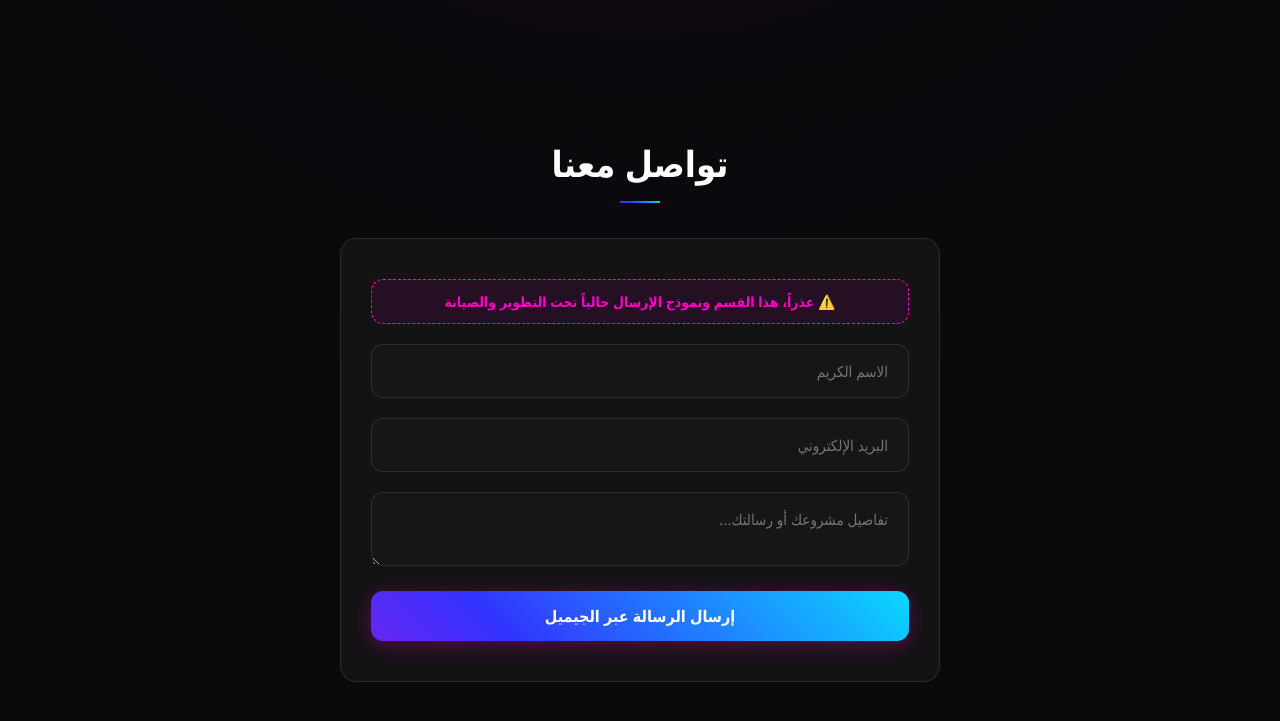
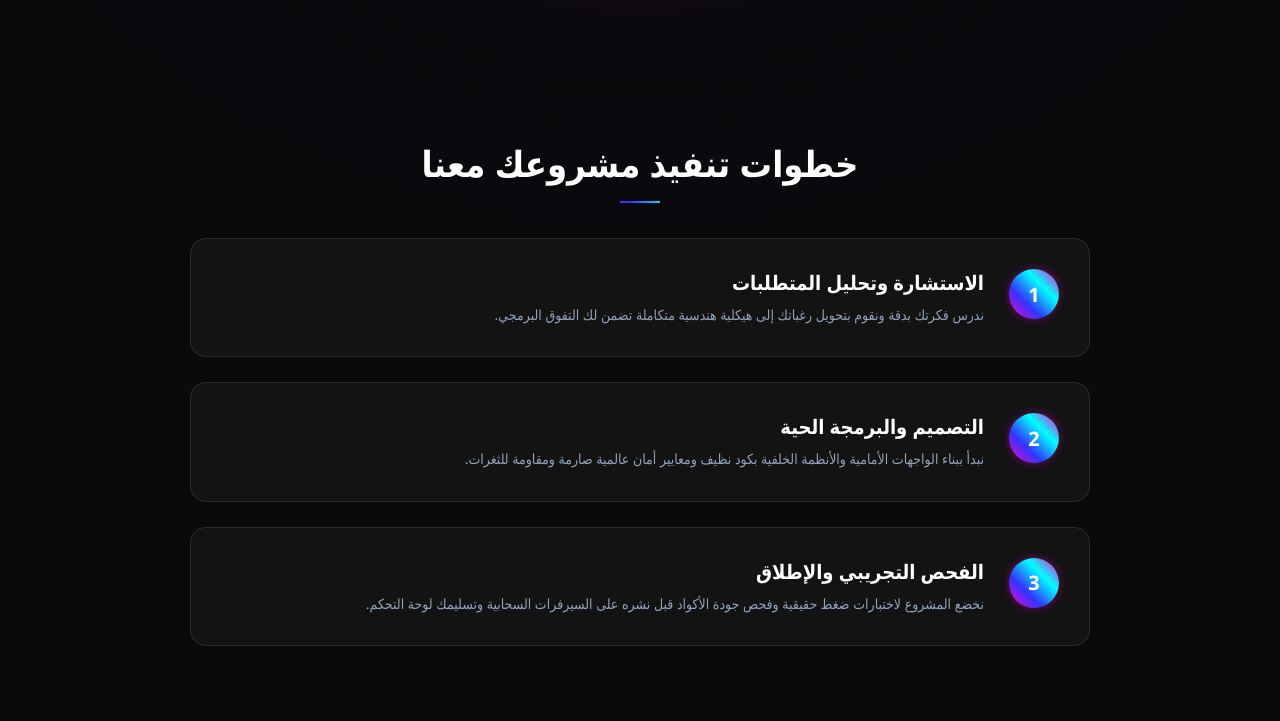
Before and after one commit to abdulreadhido-maker/j, a plain HTML site: page index.html in a window 1280 px wide. Shown: the part 1779-2500 px from the top of the page. Drawn offline with nearby package versions, Linux system fonts and the light colour scheme.

Commit message:
Update index.html

```diff
--- a/index.html
+++ b/index.html
@@ -18,6 +18,7 @@
             --nav-bg: rgba(10, 10, 12, 0.8);
             --price-color: #00ffff;
             --blur-amount: 0px;
+            --green: #00ff88;
         }
 
         [data-theme="light"] {
@@ -68,7 +69,7 @@
             animation: logoPulse 1.5s infinite ease-in-out, gradientShift 5s infinite linear; letter-spacing: 2px;
         }
 
-        /* قائمة المهمات (Nav) بتأثير النيون المتوهج والمتحرك */
+        /* قائمة التنقل (Nav) */
         nav {
             position: fixed; top: 0; left: 0; width: 100%; display: flex; justify-content: space-between; align-items: center;
             padding: 15px 8%; background: var(--nav-bg); backdrop-filter: blur(12px); -webkit-backdrop-filter: blur(12px);
@@ -133,12 +134,13 @@
         .gallery-overlay { position: absolute; top: 0; left: 0; width: 100%; height: 100%; background: linear-gradient(to top, rgba(10, 10, 12, 0.95) 20%, rgba(10, 10, 12, 0.2)); display: flex; flex-direction: column; justify-content: flex-end; padding: 25px; opacity: 0; transition: opacity 0.4s ease; backdrop-filter: blur(3px); }
         .gallery-item:hover .gallery-overlay { opacity: 1; }
 
-        /* نموذج التواصل */
-        .contact-container { max-width: 600px; margin: 0 auto; }
-        .under-development-tag { background: rgba(255, 0, 204, 0.08); border: 1px dashed #ff00cc; padding: 12px; border-radius: 12px; text-align: center; color: #ff00cc; font-weight: 600; font-size: 14px; margin-bottom: 20px; }
-        .form-group { margin-bottom: 20px; }
-        .form-group input, .form-group textarea { width: 100%; padding: 16px 20px; background-color: var(--card-bg); border: 1px solid var(--border-color); border-radius: 12px; color: var(--text-main); font-size: 15px; outline: none; transition: border-color 0.3s, box-shadow 0.3s; }
-        .form-group input:focus, .form-group textarea:focus { border-color: #ff00cc; box-shadow: 0 0 15px rgba(255, 0, 204, 0.3); }
+        /* قسم خريطة الطريق البديل والمفيد للزبون */
+        .roadmap-container { display: flex; flex-direction: column; gap: 25px; max-width: 900px; margin: 0 auto; }
+        .roadmap-step { display: flex; align-items: flex-start; gap: 25px; background: var(--card-bg); border: 1px solid var(--border-color); padding: 30px; border-radius: 16px; backdrop-filter: blur(6px); transition: 0.3s; }
+        .roadmap-step:hover { border-color: var(--cyan); box-shadow: 0 0 15px rgba(0, 255, 255, 0.15); transform: translateX(-5px); }
+        .step-badge { background: var(--primary-gradient); color: #fff; font-size: 20px; font-weight: 900; width: 50px; height: 50px; display: flex; justify-content: center; align-items: center; border-radius: 50%; flex-shrink: 0; box-shadow: 0 0 10px rgba(255,0,204,0.4); }
+        .step-text h3 { font-size: 20px; color: var(--white); margin-bottom: 8px; }
+        .step-text p { font-size: 14px; color: var(--secondary); line-height: 1.6; }
 
         #topBtn { position: fixed; bottom: 30px; left: 30px; width: 50px; height: 50px; background: var(--primary-gradient); background-size: 300%; border: none; border-radius: 50%; color: #ffffff; font-size: 22px; font-weight: bold; cursor: pointer; display: none; justify-content: center; align-items: center; z-index: 99; animation: gradientShift 5s infinite linear; box-shadow: 0 0 15px #ff00cc; }
 
@@ -157,6 +159,7 @@
             }
             .nav-links.active { display: flex; }
             .nav-right { gap: 10px; }
+            .roadmap-step { flex-direction: column; gap: 15px; }
         }
     </style>
 </head>
@@ -178,7 +181,7 @@
             <a href="instructions.html" id="lnk-services" class="external-link">التعليمات البرمجية</a>
             <a href="#pricing" id="lnk-pricing" class="internal-link">الأسعار</a>
             <a href="#gallery" id="lnk-gallery" class="internal-link">المعرض</a>
-            <a href="#contact" id="lnk-contact" class="internal-link">التواصل</a>
+            <a href="#roadmap" id="lnk-roadmap" class="internal-link">خريطة العمل</a>
         </div>
         <div class="controls-btn">
             <button class="btn-toggle" id="theme-btn" onclick="toggleTheme()">🌙 داكن</button>
@@ -199,11 +202,11 @@
     <h2 id="sec-price-title">الباقات والأسعار</h2>
     <div class="grid-container">
         <div class="card">
-            <span class="offer-badge" id="badge-discount">خصم 40% لفترة محدودة</span>
+            <span class="offer-badge" id="badge-discount">خصم % لفترة محدودة</span>
             <h3 id="p1-title">موقع تعريفي / هبوط</h3>
             <div style="margin: 15px 0;">
-                <span class="price-tag-old">500$</span>
-                <span class="price-tag-new">299$</span>
+                <span class="price-tag-old">$</span>
+                <span class="price-tag-new">$</span>
             </div>
             <p style="font-size:13px; color:var(--secondary);" id="p1-desc">تصميم صفحة هبوط احترافية متكاملة ومخصصة لخدماتك لجمع العملاء المهتمين بجودة عالية وسرعة فائقة.</p>
         </div>
@@ -211,8 +214,8 @@
             <span class="offer-badge" id="badge-best">الأكثر طلباً 🔥</span>
             <h3 id="p2-title">موقع شركات ونظام مخصص</h3>
             <div style="margin: 15px 0;">
-                <span class="price-tag-old">1200$</span>
-                <span class="price-tag-new">699$</span>
+                <span class="price-tag-old">$</span>
+                <span class="price-tag-new">$</span>
             </div>
             <p style="font-size:13px; color:var(--secondary);" id="p2-desc">برمجة نظام مخصص متكامل مع لوحة تحكم إدارية ذكية وقواعد بيانات سحابية فائقة الأمان والسرعة.</p>
         </div>
@@ -246,16 +249,31 @@
     </div>
 </section>
 
-<section id="contact">
-    <h2 id="sec-contact-title">تواصل معنا</h2>
-    <div class="card contact-container">
-        <div class="under-development-tag" id="dev-tag">⚠️ عذراً، هذا القسم ونموذج الإرسال حالياً تحت التطوير والصيانة</div>
-        <form id="directMailForm">
-            <div class="form-group"><input type="text" id="senderName" placeholder="الاسم الكريم" required></div>
-            <div class="form-group"><input type="email" id="senderEmail" placeholder="البريد الإلكتروني" required></div>
-            <div class="form-group"><textarea id="senderMessage" placeholder="تفاصيل مشروعك أو رسالتك..." required></textarea></div>
-            <button type="submit" class="btn-cyber" style="width: 100%; border-radius: 12px;" id="submit-btn">إرسال الرسالة عبر الجيميل</button>
-        </form>
+<!-- القسم الجديد المستبدل بالفائدة لزيادة أرباح وثقة الزبائن -->
+<section id="roadmap">
+    <h2 id="sec-roadmap-title">خطوات تنفيذ مشروعك معنا</h2>
+    <div class="roadmap-container">
+        <div class="roadmap-step">
+            <div class="step-badge">1</div>
+            <div class="step-text">
+                <h3 id="step1-title">الاستشارة وتحليل المتطلبات</h3>
+                <p id="step1-desc">ندرس فكرتك بدقة ونقوم بتحويل رغباتك إلى هيكلية هندسية متكاملة تضمن لك التفوق البرمجي.</p>
+            </div>
+        </div>
+        <div class="roadmap-step">
+            <div class="step-badge">2</div>
+            <div class="step-text">
+                <h3 id="step2-title">التصميم والبرمجة الحية</h3>
+                <p id="step2-desc">نبدأ ببناء الواجهات الأمامية والأنظمة الخلفية بكود نظيف ومعايير أمان عالمية صارمة ومقاومة للثغرات.</p>
+            </div>
+        </div>
+        <div class="roadmap-step">
+            <div class="step-badge">3</div>
+            <div class="step-text">
+                <h3 id="step3-title">الفحص التجريبي والإطلاق</h3>
+                <p id="step3-desc">نخضع المشروع لاختبارات ضغط حقيقية وفحص جودة الأكواد قبل نشره على السيرفرات السحابية وتسليمك لوحة التحكم.</p>
+            </div>
+        </div>
     </div>
 </section>
 
@@ -305,7 +323,7 @@
     document.documentElement.setAttribute("data-theme", currentTheme);
     applyThemeUI(currentTheme);
 
-    function applyThemeUI(theme) { document.getElementById("theme-btn").innerHTML = theme === "light" ? "☀️ فاتح" : "🌙 داكن"; }
+    function applyThemeUI(theme) { document.getElementById("theme-btn").innerHTML = theme === "light" ? "☀️ " : "🌙 "; }
     function toggleTheme() {
         document.body.style.setProperty('--blur-amount', '12px');
         setTimeout(() => {
@@ -319,30 +337,32 @@
 
     const languages = {
         ar: {
-            dir: "rtl", home: "الرئيسية", services: "التعليمات البرمجية", pricing: "الأسعار", gallery: "المعرض", contact: "التواصل",
+            dir: "rtl", home: "الرئيسية", services: "التعليمات البرمجية", pricing: "الأسعار", gallery: "المعرض", roadmap: "خريطة العمل",
             heroP: "أهلاً بك في منصة Torrema لتطوير الحلول البرمجية الذكية وتصميم المواقع الإلكترونية الاحترافية.",
-            heroBtn: "تصفح قسم التعليمات", pTitle: "الباقات والأسعار", gTitle: "معرض الأعمال", cTitle: "تواصل معنا",
+            heroBtn: "تصفح قسم التعليمات", pTitle: "الباقات والأسعار", gTitle: "معرض الأعمال", rTitle: "خطوات تنفيذ مشروعك معنا",
             p1T: "موقع تعريفي / هبوط", p1D: "تصميم صفحة هبوط احترافية متكاملة ومخصصة لخدماتك لجمع العملاء المهتمين بجودة عالية وسرعة فائقة.",
             p2T: "موقع شركات ونظام مخصص", p2D: "برمجة نظام مخصص متكامل مع لوحة تحكم إدارية ذكية وقواعد بيانات سحابية فائقة الأمان والسرعة.",
             bdg1: "خصم 40% لفترة محدودة", bdg2: "الأكثر طلباً 🔥",
             gal1: "تطوير الهياكل البرمجية", gal1D: "بناء أنظمة خلفية وقواعد بيانات سريعة البنية وقابلة للتوسع المستقبلي.",
             gal2: "بناء لوحات التحكم الذكية", gal2D: "لوحات إدارية مرنة ومفصلة لقراءة وتحليل البيانات الحية للمشاريع.",
             gal3: "تنفيذ الأنظمة السحابية", gal3D: "هندسة سيرفرات سحابية قادرة على تحمل الضغط العالي والزوار المتزامنين.",
-            devTag: "⚠️ عذراً، هذا القسم ونموذج الإرسال حالياً تحت التطوير والصيانة",
-            subBtn: "إرسال الرسالة عبر الجيميل", pName: "الاسم الكريم", pEmail: "البريد الإلكتروني", pMsg: "تفاصيل مشروعك أو رسالتك..."
+            s1T: "الاستشارة وتحليل المتطلبات", s1D: "ندرس فكرتك بدقة ونقوم بتحويل رغباتك إلى هيكلية هندسية متكاملة تضمن لك التفوق البرمجي.",
+            s2T: "التصميم والبرمجة الحية", s2D: "نبدأ ببناء الواجهات الأمامية والأنظمة الخلفية بكود نظيف ومعايير أمان عالمية صارمة ومقاومة للثغرات.",
+            s3T: "الفحص التجريبي والإطلاق", s3D: "نخضع المشروع لاختبارات ضغط حقيقية وفحص جودة الأكواد قبل نشره على السيرفرات السحابية وتسليمك لوحة التحكم."
         },
         en: {
-            dir: "ltr", home: "Home", services: "Instructions", pricing: "Pricing", gallery: "Gallery", contact: "Contact",
+            dir: "ltr", home: "Home", services: "Instructions", pricing: "Pricing", gallery: "Gallery", roadmap: "Roadmap",
             heroP: "Welcome to Torrema platform for developing smart software solutions and modern web design.",
-            heroBtn: "Browse Instructions", pTitle: "Our Rates & Offers", gTitle: "Our Gallery", cTitle: "Contact Us",
+            heroBtn: "Browse Instructions", pTitle: "Our Rates & Offers", gTitle: "Our Gallery", rTitle: "Your Project Journey With Us",
             p1T: "Landing Page Package", p1D: "Bespoke high-performance landing page layout assembled perfectly for rapid customer capture and extreme speed.",
             p2T: "Enterprise Bespoke Software", p2D: "Comprehensive custom system crafted alongside interactive admin panels and ultra-fast secure cloud servers.",
             bdg1: "40% Off Limited Time Offer", bdg2: "Most Popular 🔥",
             gal1: "Backend Architectures", gal1D: "Building fast backend systems and scalable structural data environments.",
             gal2: "Smart Dashboards Dev", gal2D: "Developing crisp, insightful dashboard modules for tracking live parameters easily.",
             gal3: "Cloud Systems Deployment", gal3D: "Engineering balanced cloud node configurations to resist heavy concurrent spikes seamlessly.",
-            devTag: "⚠️ Sorry, this section and form are currently under development & maintenance",
-            subBtn: "Send Message Via Gmail", pName: "Your Full Name", pEmail: "Your Email Address", pMsg: "Your project details or message..."
+            s1T: "Consultation & Blueprinting", s1D: "We carefully study your targets to forge an optimized technical structure ensuring definitive competitive edges.",
+            s2T: "Secure Clean Coding", s2D: "Assembling beautiful frontends linked with ironclad backend databases compliant with global vulnerability resistance guidelines.",
+            s3T: "Stress Testing & Launch", s3D: "Subjecting endpoints to simulation testing before secure staging on swift cloud containers and safe deployment."
         }
     };
 
@@ -350,18 +370,19 @@
         const data = languages[lang]; document.documentElement.setAttribute("dir", data.dir); document.documentElement.setAttribute("lang", lang);
         document.getElementById("lnk-home").innerText = data.home; document.getElementById("lnk-services").innerText = data.services;
         document.getElementById("lnk-pricing").innerText = data.pricing; document.getElementById("lnk-gallery").innerText = data.gallery;
-        document.getElementById("lnk-contact").innerText = data.contact; document.getElementById("hero-p").innerText = data.heroP;
+        document.getElementById("lnk-roadmap").innerText = data.roadmap; document.getElementById("hero-p").innerText = data.heroP;
         document.getElementById("hero-btn").innerText = data.heroBtn; document.getElementById("sec-price-title").innerText = data.pTitle;
-        document.getElementById("sec-gallery-title").innerText = data.gTitle; document.getElementById("sec-contact-title").innerText = data.cTitle;
+        document.getElementById("sec-gallery-title").innerText = data.gTitle; document.getElementById("sec-roadmap-title").innerText = data.rTitle;
         document.getElementById("p1-title").innerText = data.p1T; document.getElementById("p1-desc").innerText = data.p1D;
         document.getElementById("p2-title").innerText = data.p2T; document.getElementById("p2-desc").innerText = data.p2D;
         document.getElementById("badge-discount").innerText = data.bdg1; document.getElementById("badge-best").innerText = data.bdg2;
         document.getElementById("gal1-title").innerText = data.gal1; document.getElementById("gal1-desc").innerText = data.gal1D;
         document.getElementById("gal2-title").innerText = data.gal2; document.getElementById("gal2-desc").innerText = data.gal2D;
         document.getElementById("gal3-title").innerText = data.gal3; document.getElementById("gal3-desc").innerText = data.gal3D;
-        document.getElementById("dev-tag").innerText = data.devTag; document.getElementById("submit-btn").innerText = data.subBtn;
-        document.getElementById("senderName").placeholder = data.pName; document.getElementById("senderEmail").placeholder = data.pEmail;
-        document.getElementById("senderMessage").placeholder = data.pMsg; document.getElementById("lang-btn").innerText = lang === "ar" ? "🌐 EN" : "🌐 AR";
+        document.getElementById("step1-title").innerText = data.s1T; document.getElementById("step1-desc").innerText = data.s1D;
+        document.getElementById("step2-title").innerText = data.s2T; document.getElementById("step2-desc").innerText = data.s2D;
+        document.getElementById("step3-title").innerText = data.s3T; document.getElementById("step3-desc").innerText = data.s3D;
+        document.getElementById("lang-btn").innerText = lang === "ar" ? "🌐 EN" : "🌐 AR";
     }
 
     function toggleLang() { currentLang = currentLang === "ar" ? "en" : "ar"; localStorage.setItem("lang", currentLang); showLoader(600, () => { applyLanguage(currentLang); }); }
@@ -374,15 +395,18 @@
     const style = document.createElement('style'); style.innerHTML = '@keyframes blink { 0%, 100% { opacity: 1; } 50% { opacity: 0; } }'; document.head.appendChild(style);
 
     window.onload = function() { applyLanguage(currentLang); typing(); };
-
-    document.getElementById('directMailForm').addEventListener('submit', function(e) {
-        e.preventDefault();
-        const name = document.getElementById('senderName').value, email = document.getElementById('senderEmail').value, message = document.getElementById('senderMessage').value, myEmail = "abdulreadhido@gmail.com";
-        const subject = encodeURIComponent("طلب برمجيات من Torrema: " + name), bodyText = encodeURIComponent("الاسم: " + name + "\nالإيميل: " + email + "\nالرسالة:\n" + message);
-        window.location.href = `mailto:${myEmail}?subject=${subject}&body=${bodyText}`;
-    });
+</script><!--Start of Tawk.to Script-->
+<script type="text/javascript">
+var Tawk_API=Tawk_API||{}, Tawk_LoadStart=new Date();
+(function(){
+var s1=document.createElement("script"),s0=document.getElementsByTagName("script")[0];
+s1.async=true;
+s1.src='https://embed.tawk.to/6a15fe719bfae41c32321ce1/1jpiujr9h';
+s1.charset='UTF-8';
+s1.setAttribute('crossorigin','*');
+s0.parentNode.insertBefore(s1,s0);
+})();
 </script>
-
-<!-- Tawk.to script script embedded here if needed -->
+<!--End of Tawk.to Script-->
 </body>
 </html>
```
